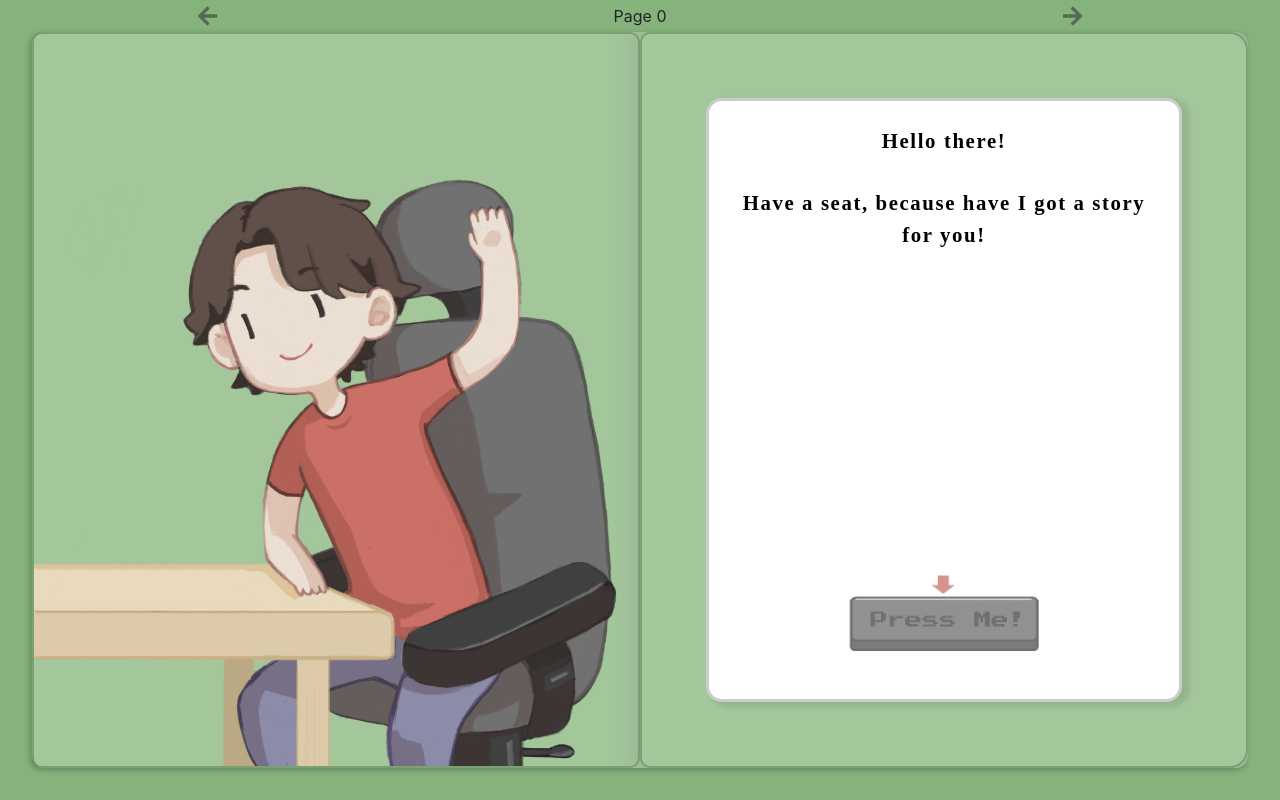
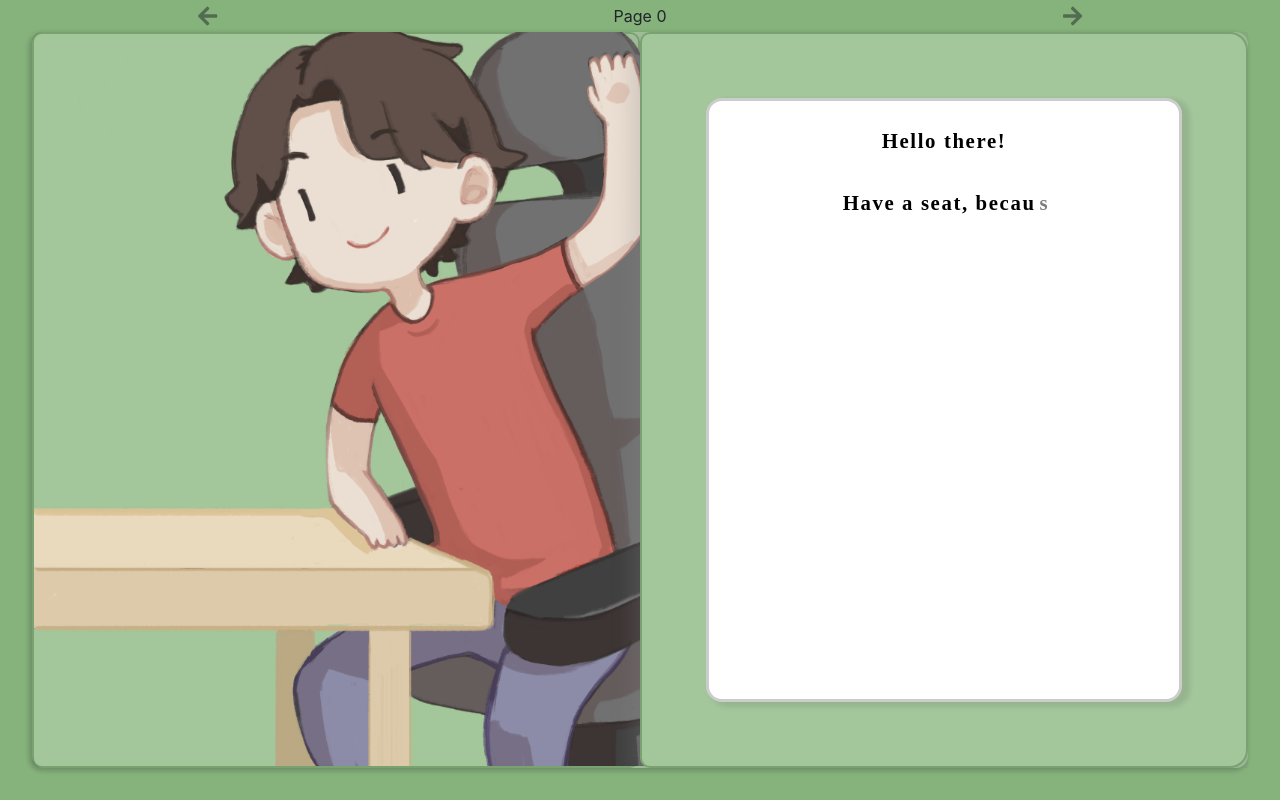
Before and after one commit to ACatThatPrograms/story-app, a React (Create React App) app: page / in a window 1280 px wide. Built offline with nearby package versions, Linux system fonts and the light colour scheme; a web font is replaced by a local one.

Commit message:
Img positioning update

```diff
--- a/src/App.jsx
+++ b/src/App.jsx
@@ -80,7 +80,7 @@ class App extends Component  {
   }
 
   getImgClass() {
-    return "img_" + this.state.currentPage.toString()
+    return "image " + "img_" + this.state.currentPage.toString()
   }
 
   getImageUrl() {
--- a/src/components/TextBox2/TextBox.jsx
+++ b/src/components/TextBox2/TextBox.jsx
@@ -27,8 +27,8 @@ class TextBox extends React.Component {
     this.speedMulti = 1;
 
     // Props
-    this.medianCharDelay  = props.medianCharDelay || 40; //90;
-    this.delayWaver       = props.delayWaver      || 30;
+    this.medianCharDelay  = props.medianCharDelay || 90; //90;
+    this.delayWaver       = props.delayWaver      || 40;
     this.startDelay       = props.startDelay      || 3000; // TODO: update this for not my needs
 
     // Timeout list
--- a/src/style/images/images.scss
+++ b/src/style/images/images.scss
@@ -8,19 +8,52 @@
   img { width: 85% !important;}
 }
 
+// All Images
+.image img {
+  position: absolute;
+  left: 0;
+  bottom: 0;
+  height: auto;
+  width: 100%;
+  border-bottom-right-radius: 8px;
+}
 // Page 1
 
-.img_0 {}
 
-.img_1 {}
+.img_0 img {
+  max-height: 800px;
+  width: auto;
+  // 768px Height Laptop
+  @media (max-height: 768px) {
+    max-height: 640px;
+  }
+}
 
-.img_2 {@include centerImg}
+.img_1 img {
+  max-height: 100%;
+  width: 100%;
+}
 
-.img_3 {}
+.img_2 {
+  //@include centerImg
+}
+
+.img_3 {
+
+}
 
 .img_4 {
   @include centerImg;
-  @include size85;
+  img {
+    max-height: 800px;
+    width: auto;
+  }
+  // 768px Height Laptop
+  @media (max-height: 768px) {
+    img {
+      max-height: 640px;
+    }
+  }
 }
 
 .img_5 {
@@ -28,6 +61,8 @@
   @include size85;
 }
 
-.img_6 {}
+.img_6 {
+
+}
 
 .img_7 {}
--- a/src/style/layout/layout.scss
+++ b/src/style/layout/layout.scss
@@ -136,17 +136,6 @@ br {
 
     .left {
       position: relative;
-
-      img {
-        position: absolute;
-        bottom: 0;
-        left: 0;
-        display: flex;
-        height: auto;
-        width: 100%;
-        border-bottom-right-radius: 8px;
-      }
-
     }
 
     .right {
```
